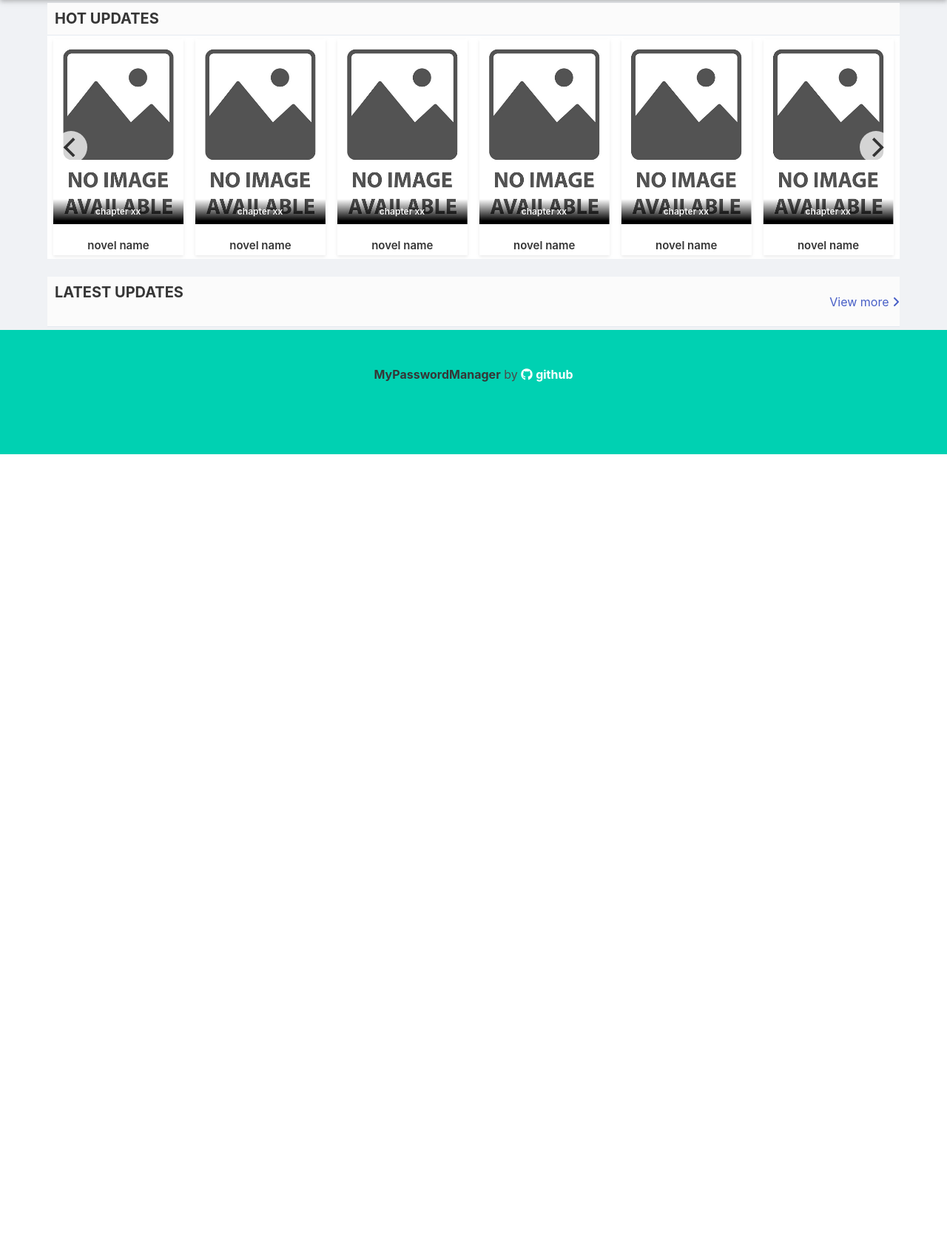
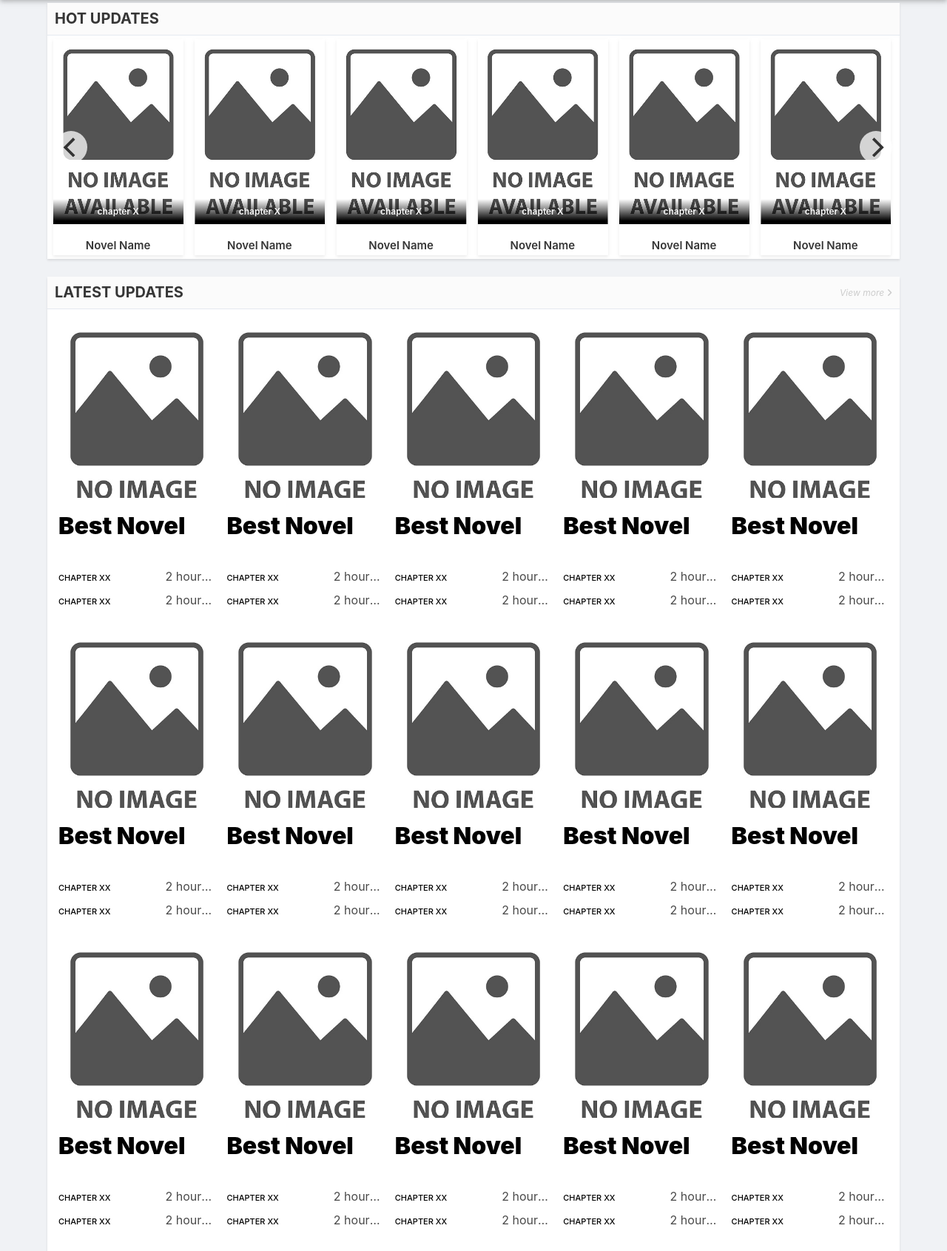
Before and after one commit to fordkuppp/muic-db-project, a Flask app: page / in a window 1280 px wide. Shown: the part 108-1799 px from the top of the page at 74% size. Before the commit the page ends 722 px from the top, so only its background shows below. Run offline with Flask 3, Linux system fonts and the light colour scheme; some libraries are stand-ins or nearby versions.

Commit message:
finish home page

```diff
--- a/app.py
+++ b/app.py
@@ -1,3 +1,4 @@
+from typing import Any
 from flask import Flask, render_template, redirect, request
 from flask_sqlalchemy import SQLAlchemy
 
@@ -9,7 +10,32 @@ db.init_app(app)
 
 @app.route("/")
 def home():
-    return render_template("starter/home.html")
+    # This is sample data for showing template
+    popular: list[dict[str, str]] = []
+    latest: list = []
+    for _ in range(18):
+        popular.append(
+            {
+                "name": "Novel Name",
+                "image": "/static/cover-default.png",
+                "get_absolute_url": "/novel-slug/",
+                "alt": "alt",
+                "latest_chap": "chapter X",
+            }
+        )
+
+    for _ in range(30):
+        latest.append({
+            "name": "Best Novel",
+            "image": "/static/cover-default.png",
+            "get_absolute_url": "/novel/novel-slug/",
+            "alt": "alt",
+            "chapters": [
+                {"name": "chapter XX", "get_absolute_url": "/chapter/slug/", "get_date": "2 hours ago"},
+                {"name": "chapter XX", "get_absolute_url": "/chapter/slug/", "get_date": "2 hours ago"}
+                ]
+            })
+    return render_template("starter/home.html", popular=popular, latest=latest)
 
 
 @app.route("/user/login/", methods=["POST"])
@@ -27,8 +53,8 @@ def forget():
     pass
 
 
-@app.route("/user/new_pass/", methods=["POST"])
-def new_pass():
+@app.route("/user/forget/<string:token>", methods=["POST"])
+def new_pass(token: str):
     pass
 
 
@@ -37,5 +63,25 @@ def latest():
     pass
 
 
+@app.route("/popular/")
+def popular():
+    pass
+
+
+@app.route("/status/on_going/")
+def on_going():
+    pass
+
+
+@app.route("/status/complete/")
+def completed():
+    pass
+
+
+@app.route("/status/hiatus/")
+def hiatus():
+    pass
+
+
 if __name__ == "__main__":
     app.run(debug=True)
--- a/static/style.css
+++ b/static/style.css
@@ -1,6 +1,7 @@
 :root {
     --primary-color: #00d1b2;
     --primary-color-hover: #00c4a7;
+    --link-default: #485fc7;
 }
 
 .header {
@@ -13,6 +14,10 @@
 
 .layout {
     background-color: #f0f2f5;
+}
+
+.container {
+    max-width: 1140px;
 }
 
 div.main.container {
@@ -105,16 +110,11 @@ section.header {
     align-items: center;
 }
 
-.block {
-    background-color: white;
-}
-
 .title span {
     padding-left: 10px;
 }
 
 .trending-item {
-    width: calc(16.66%);
     padding: 5px 7.5px;
     transition: all .3s ease-in-out;
     min-height: 60px;
@@ -128,7 +128,7 @@ section.header {
 
 .trending-item .inner .icon {
     height: 250px;
-    width: auto;
+    width: 100%;
     overflow: hidden;
     position: relative;
 }
@@ -171,3 +171,148 @@ section.header {
 .book-detailed-item .thumb:hover img {
     transform: scale(1.2);
 }
+
+:link {
+    text-decoration: none;
+}
+
+.block {
+    background: #fff;
+    box-shadow: 0 2px 3px rgba(0, 0, 0, 0.1);
+}
+
+.block-head .title {
+    margin: 0;
+}
+
+.block-head .right-icon {
+    color: #ccc;
+    float: right;
+    right: 2px;
+    font-style: italic;
+    padding-right: 10px;
+    font-size: 12px;
+}
+
+.block-head .right-icon:hover {
+    color: var(--link-default);
+}
+
+.grid-items {
+    padding: 7.5px;
+    display: flex;
+    flex-wrap: wrap;
+    flex-direction: row;
+}
+
+.book-item {
+    width: 50%;
+    padding-bottom: 5px;
+    position: relative;
+}
+
+.latest-item {
+    width: 20%;
+    min-height: 150px;
+    position: relative;
+    overflow: hidden;
+    padding: 7.5px;
+}
+
+.latest-item .inner {
+    position: relative;
+    height: 100%;
+    display: flex;
+    flex-direction: column;
+}
+
+.latest-item .inner .thumb {
+    display: inline-block;
+    position: relative;
+    height: 240px;
+    overflow: hidden;
+}
+
+.latest-item .inner .meta {
+    padding: 10px 0;
+    width: 100%;
+    display: flex;
+    flex-direction: column;
+    overflow: hidden;
+}
+
+.latest-item .inner .meta .title {
+    width: 100%;
+    padding-top: 10px;
+    padding-bottom: 10px;
+}
+
+.latest-item .inner .meta .chapters {
+    display: block;
+    width: 100%;
+    margin: auto;
+}
+
+.latest-item h3 {
+    margin-bottom: 0;
+    overflow: hidden;
+}
+
+.latest-item .inner .meta .title h3 {
+    display: flex;
+    align-items: center;
+    font-weight: bolder;
+}
+
+.latest-item .inner .meta .title h3 a {
+    color: #000;
+}
+
+.latest-item .inner .meta .title h3 a:hover {
+    color: var(--primary-color-hover);
+}
+
+
+
+.latest-item .inner .meta .chapters .chap-item {
+    display: flex;
+    flex-direction: row;
+    align-items: center;
+    justify-content: space-between;
+}
+
+.latest-item .inner .meta .chapters .chap-item h4 {
+    font-weight: 500;
+    margin-right: 5px;
+    text-transform: uppercase;
+    max-width: 68%;
+    text-overflow: ellipsis;
+    white-space: nowrap;
+    overflow: hidden;
+    height: 100%;
+    padding: 4px 0;
+}
+
+
+.latest-item .inner .meta .chapters .chap-item h4 a {
+    color: #000;
+    font-size: 11px;
+}
+
+.latest-item .inner .meta .chapters .chap-item h4 a:hover {
+    color: var(--primary-color-hover)
+}
+
+.latest-item .inner .meta .chapters .chap-item .updated-date {
+    width: 32%;
+    display: flex;
+}
+
+
+.latest-item .inner .meta .chapters .chap-item .updated-date span {
+    text-align: right;
+    text-overflow: ellipsis;
+    white-space: nowrap;
+    overflow: hidden;
+    width: 100%;
+}
--- a/templates/elements/navbar.html
+++ b/templates/elements/navbar.html
@@ -22,15 +22,15 @@
 <nav class="navbar main" role="navigation" aria-label="main navigation">
     <div class="container">
         <div class="navbar-start">
-            <a class="navbar-item">
+            <a class="navbar-item" href="{{url_for('home')}}">
                 Home
             </a>
 
-            <a class="navbar-item">
+            <a class="navbar-item" href="{{url_for('latest')}}">
                 LATEST
             </a>
 
-            <a class="navbar-item">
+            <a class="navbar-item" href="{{url_for('popular')}}">
                 POPULAR
             </a>
             <div class="navbar-item has-dropdown is-hoverable">
@@ -38,13 +38,13 @@
                     STATUS
                 </a>
                 <div class="navbar-dropdown">
-                    <a class="navbar-item">
+                    <a class="navbar-item" href="{{url_for('on_going')}}">
                         ON GOING
                     </a>
-                    <a class="navbar-item">
+                    <a class="navbar-item" href="{{url_for('completed')}}">
                         COMPLETED
                     </a>
-                    <a class="navbar-item">
+                    <a class="navbar-item" href="{{url_for('hiatus')}}">
                         HIATUS
                     </a>
                 </div>
--- a/templates/starter/home.html
+++ b/templates/starter/home.html
@@ -14,32 +14,14 @@
     <div class="block-body">
         <div class="main-carousel"
             data-flickity='{"autoPlay": true, "pauseAutoPlayOnHover": true,  "pageDots": false, "contain": true}'>
-            <!-- HERE for testing -->
-            {% for i in range(24) %}
-            <div class="carousel-cell trending-item">
-                <a title="novel title" href="/">
-                    <div class="inner">
-                        <div class="icon">
-                            <img src="/static/cover-default.png" data-src="/static/cover-default.png" alt="name alt"
-                                title="novel title">
-                            <span class="latest-chapter">chapter xx</span>
-                        </div>
-                        <div class="meta">
-                            <h4 class="name title is-6">novel name</h4>
-                        </div>
-                    </div>
-                </a>
-            </div>
-            {% endfor %}
-            <!-- TEsting end here -->
             {% for novel in popular %}
             <div class="carousel-cell trending-item">
                 <a title="{{novel.name}}" href="{{novel.get_absolute_url}}">
                     <div class="inner">
                         <div class="icon">
-                            <img src="/static/cover-default.png" data-src="/static/cover-default.png"
-                                alt="{{novel.alt}}" title="{{novel.name}}">
-                            <span class="latest-chapter">{{novel.chapters.first}}</span>
+                            <img src="{{novel.image}}" data-src="{{novel.image}}" alt="{{novel.alt}}"
+                                title="{{novel.name}}">
+                            <span class="latest-chapter">{{novel.latest_chap}}</span>
                         </div>
                         <div class="meta">
                             <h4 class="name title is-6">{{novel.name}}</h4>
@@ -52,7 +34,7 @@
     </div>
 </section>
 <section class="block">
-    <section class="block-head">
+    <div class="block-head">
         <div class="title is-5 bolder">
             <span>LATEST UPDATES</span>
         </div>
@@ -60,8 +42,41 @@
             View more
             <i class="fa fa-angle-right" aria-hidden="true"></i>
         </a>
-    </section>
-    <section class="block-body"></section>
+    </div>
+    <div class="block-body grid-items">
+        {% for novel in latest %}
+        <article class="book-item latest-item">
+            <div class="inner">
+                <div class="thumb tooltip-hover">
+                    <a href="{{novel.get_absolute_url}}">
+                        <img src="{{novel.image}}" data-src="{{novel.image}}}" alt="{{novel.alt}}">
+                    </a>
+                </div>
+                <div class="meta">
+                    <div class="title">
+                        <h3>
+                            <a href="{{novel.get_absolute_url}}" title="{{novel.name}}">{{novel.name}}</a>
+                        </h3>
+                    </div>
+                    <div class="chapters">
+                        {% for chapter in novel.chapters %}
+                        <div class="chap-item">
+                            <h4>
+                                <a title="{{novel.name}} - {{chapter.name}}" href="{{chapter.get_absolute_url}}">
+                                    {{chapter.name}}
+                                </a>
+                            </h4>
+                            <div class="updated-date">
+                                <span>{{chapter.get_date}}</span>
+                            </div>
+                        </div>
+                        {% endfor %}
+                    </div>
+                </div>
+            </div>
+        </article>
+        {% endfor %}
+    </div>
 </section>
 {% endblock %}
 
```
